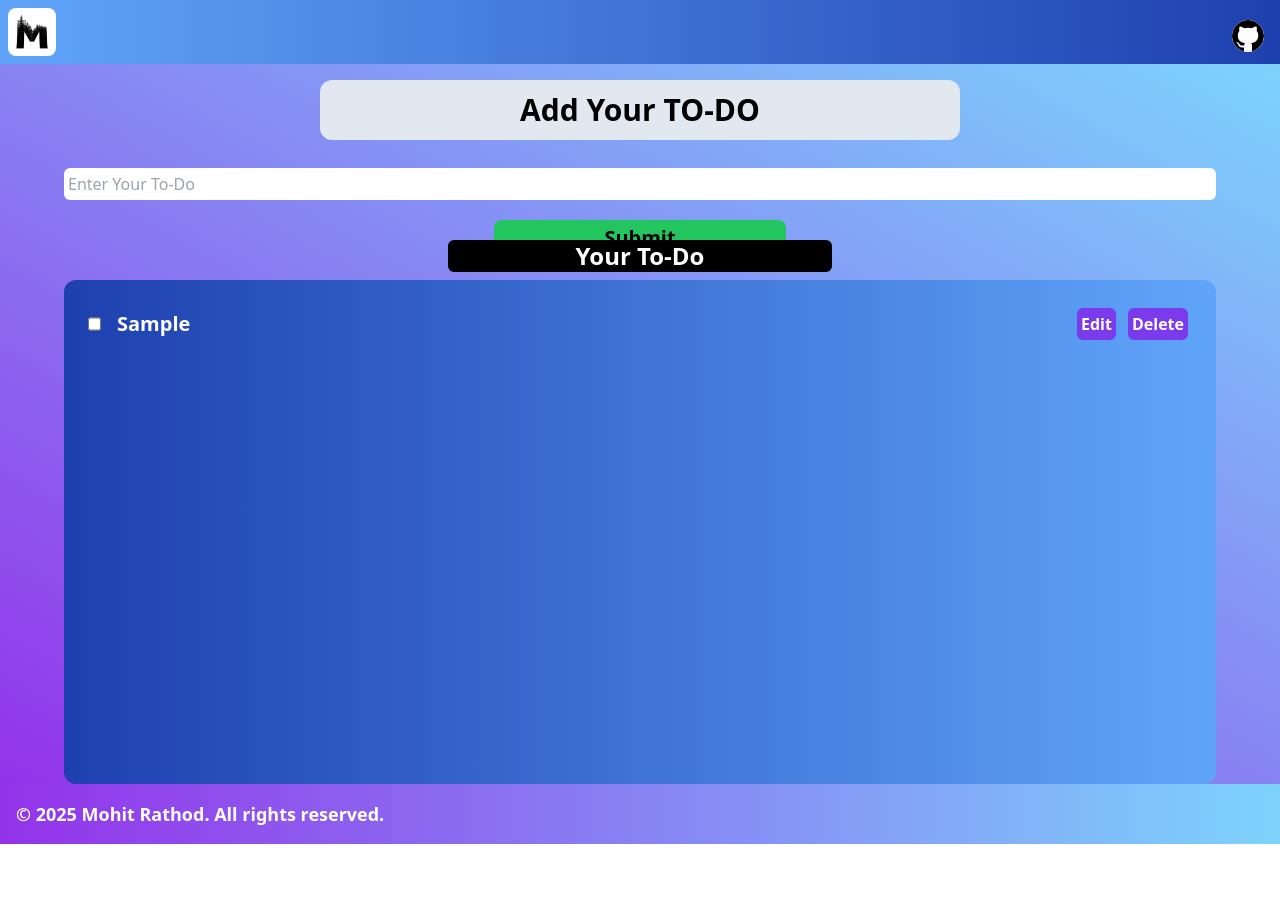
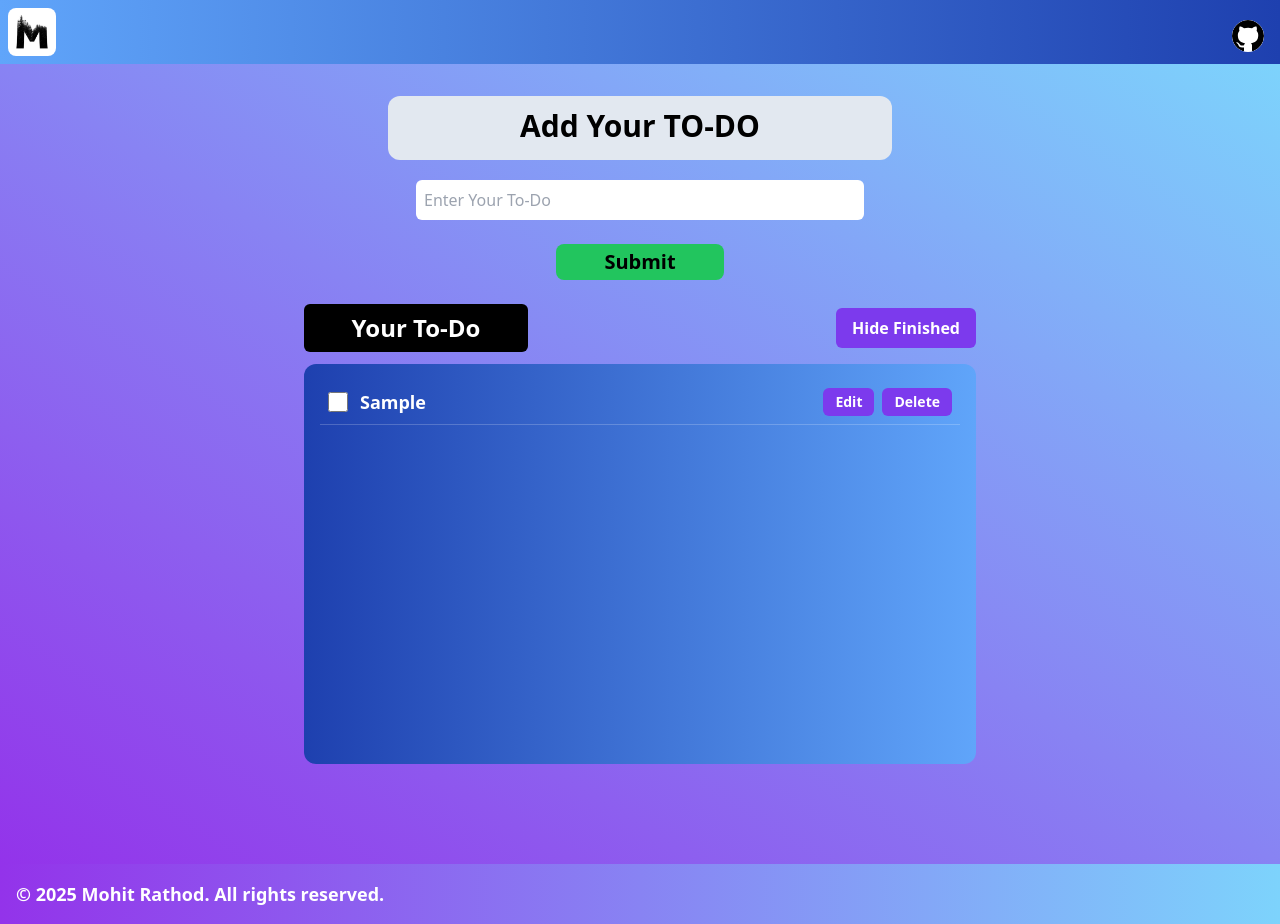
Before and after one commit to RathodMohit-94/ToDoListByMohit, a React (Vite) app: page / in a window 1280 px wide. Both pictures are taken after typing "Sample" into the empty fields and a click on the button "Submit". Before the commit the page ends 844 px from the top, so only its background shows below. Built offline with nearby package versions, Linux system fonts and the light colour scheme; a web font is replaced by a local one.

Commit message:
Added The Toggel button for the Hide and Show List

```diff
--- a/src/components/MainCon.jsx
+++ b/src/components/MainCon.jsx
@@ -4,12 +4,8 @@ import { v4 as uuidv4 } from "uuid";
 const MainCon = () => {
   const [todo, setTodo] = useState("");
   const [todos, setTodos] = useState([]);
-  const [isLoading, setIsLoading] = useState(true); // Track loading state
-
-  const [showFinished, SetshowFinished] = useState(true);
-  const toggleFinshed = (param) => {
-
-  };
+  const [isLoading, setIsLoading] = useState(true);
+  const [showFinished, setShowFinished] = useState(true);
 
   // Load todos from localStorage on mount
   useEffect(() => {
@@ -20,24 +16,21 @@ const MainCon = () => {
         if (Array.isArray(parsedTodos)) {
           setTodos(parsedTodos);
         } else {
-          console.warn(
-            "Invalid todos data in localStorage, resetting to empty array"
-          );
+          console.warn("Invalid todos data in localStorage, resetting to empty array");
           setTodos([]);
         }
       }
     } catch (error) {
       console.error("Error loading todos from localStorage:", error);
-      setTodos([]); // Fallback to empty array on error
+      setTodos([]);
     } finally {
-      setIsLoading(false); // Mark loading as complete
+      setIsLoading(false);
     }
   }, []);
 
   // Save todos to localStorage when todos change
   useEffect(() => {
     if (!isLoading) {
-      // Only save after initial load
       try {
         localStorage.setItem("todos", JSON.stringify(todos));
       } catch (error) {
@@ -79,78 +72,101 @@ const MainCon = () => {
     }
   };
 
+  const toggleFinished = () => {
+    setShowFinished(!showFinished);
+  };
+
   return (
-    <div className="bg-gradient-to-tr min-w-[80vw] min-h-[90vh] box-border justify-start from-purple-600 to-sky-300 h-80 flex items-center flex-col">
+    <div className="bg-gradient-to-tr from-purple-600 to-sky-300 w-full min-h-screen flex flex-col items-center py-4 px-2 sm:px-4">
       {/* Add TODO container */}
-      <div className="flex flex-col w-full items-center box-border overflow-hidden">
-        <div className="bg-slate-200 w-2/4 h-16 mb-5 text-center font-bold text-3xl m-4 p-3 rounded-xl">
+      <div className="flex flex-col w-full max-w-2xl items-center">
+        <div className="bg-slate-200 w-full sm:w-3/4 h-12 sm:h-16 text-center font-bold text-xl sm:text-3xl my-4 p-3 rounded-xl">
           <h2>Add Your TO-DO</h2>
         </div>
-        <div className="flex flex-col items-center justify-center gap-3 rounded-2xl">
+        <div className="flex flex-col items-center w-full gap-3">
           <input
             onChange={handleChange}
             value={todo}
-            className="border-black w-[90vw] p-1 m-2 rounded-md"
+            className="border-black w-full max-w-md p-2 m-1 rounded-md text-base"
             type="text"
             placeholder="Enter Your To-Do"
           />
           <button
             onClick={handleAdd}
-            className="bg-green-500 hover:bg-black hover:text-white mb-3 h-9 font-bold text-xl rounded-lg w-1/4"
+            className="bg-green-500 hover:bg-black hover:text-white h-9 font-bold text-base sm:text-xl rounded-lg w-1/3 sm:w-1/4 m-2"
           >
             Submit
           </button>
-
         </div>
       </div>
 
       {/* Display TODO Container */}
-      <h2 className="text-center w-[30%] mb-2 bg-black text-2xl rounded-md font-bold text-white">
+      <div className="w-full max-w-2xl mt-4">
+        <div className="flex flex-col sm:flex-row justify-between items-center w-full mb-3 gap-2">
+          <h2 className="text-center w-full sm:w-1/3 bg-black text-lg sm:text-2xl rounded-md font-bold text-white py-2">
             Your To-Do
           </h2>
-      <div className="bg-gradient-to-r no-scrollbar from-blue-800 to-blue-400 min-w-[90%] rounded-xl p-4 w-10/12 h-4/6 min-h-[70%] overflow-y-auto">
+          <button
+            onClick={toggleFinished}
+            className={`${
+              showFinished
+                ? "bg-violet-600 hover:bg-violet-950"
+                : "bg-gray-500 hover:bg-gray-600"
+            } text-white font-bold text-sm sm:text-base px-4 py-2 rounded-md transition-colors duration-300 focus:outline-none focus:ring-2 focus:ring-violet-400`}
+            aria-pressed={showFinished}
+            aria-label={showFinished ? "Hide completed todos" : "Show completed todos"}
+          >
+            {showFinished ? "Hide Finished" : "Show Finished"}
+          </button>
+        </div>
+        <div className="bg-gradient-to-r from-blue-800 to-blue-400 w-full rounded-xl p-3 sm:p-4 h-auto min-h-[50vh] overflow-y-auto no-scrollbar">
           <div className="todo">
             {isLoading ? (
-            <div className="text-white font-bold text-xl text-center">
+              <div className="text-white font-bold text-lg text-center">
                 Loading...
               </div>
             ) : todos.length === 0 ? (
-            <div className="text-white font-bold text-xl text-center">
-              No TODO To Display...
+              <div className="text-white font-bold text-lg text-center">
+                No To-Dos To Display...
               </div>
             ) : (
-            todos.map((item) => (
+              todos
+                .filter((item) => showFinished || !item.isCompleted)
+                .map((item) => (
                   <div
                     key={item.id}
-                className="todos box-border flex-wrap border-solid justify-between items-center flex text-white p-2"
+                    className="flex flex-wrap justify-between items-center text-white p-2 border-b border-white/20"
                   >
-                <div className="flex gap-4 w-[70%]">
+                    <div className="flex gap-3 w-full sm:w-3/4 items-center">
                       <input
                         type="checkbox"
                         onChange={handleCheckbox}
                         data-id={item.id}
                         checked={item.isCompleted}
+                        className="h-5 w-5"
                       />
                       <div
                         className={
                           item.isCompleted
-                        ? "text-white h-auto overflow-x-scroll no-scrollbar font-semibold text-xl line-through"
-                        : "text-white h-auto overflow-x-scroll no-scrollbar font-semibold text-xl"
+                            ? "text-white font-semibold text-base sm:text-lg line-through overflow-x-auto no-scrollbar flex-1"
+                            : "text-white font-semibold text-base sm:text-lg overflow-x-auto no-scrollbar flex-1"
                         }
                       >
                         {item.todo}
                       </div>
                     </div>
-                <div className="flex gap-1 h-full">
+                    <div className="flex gap-2 mt-2 sm:mt-0">
                       <button
                         onClick={(e) => handleEdit(e, item.id)}
-                    className="bg-violet-600 hover:bg-violet-950 rounded-md p-1 m-1 text-white font-bold"
+                        className="bg-violet-600 hover:bg-violet-950 rounded-md px-3 py-1 text-white font-bold text-sm"
+                        aria-label={`Edit todo: ${item.todo}`}
                       >
                         Edit
                       </button>
                       <button
                         onClick={(e) => handleDelete(e, item.id)}
-                    className="bg-violet-600 hover:bg-violet-950 rounded-md p-1 m-1 text-white font-bold"
+                        className="bg-violet-600 hover:bg-violet-950 rounded-md px-3 py-1 text-white font-bold text-sm"
+                        aria-label={`Delete todo: ${item.todo}`}
                       >
                         Delete
                       </button>
@@ -161,6 +177,7 @@ const MainCon = () => {
           </div>
         </div>
       </div>
+    </div>
   );
 };
 
```
Lines whose indentation alone changed are shown as unchanged.
